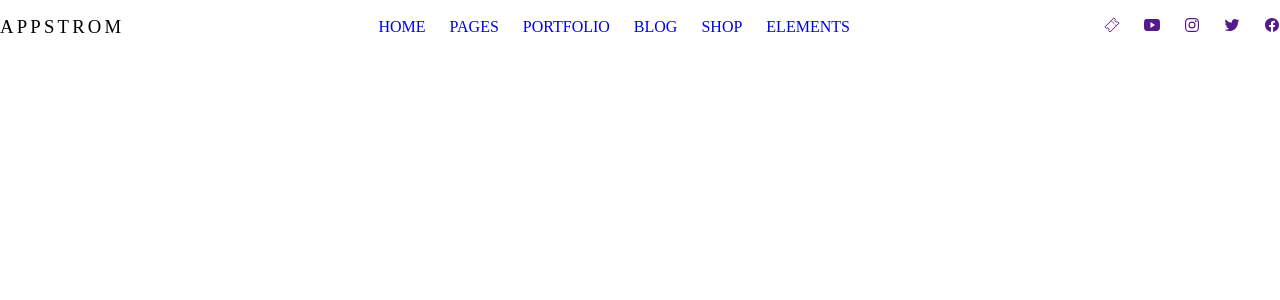
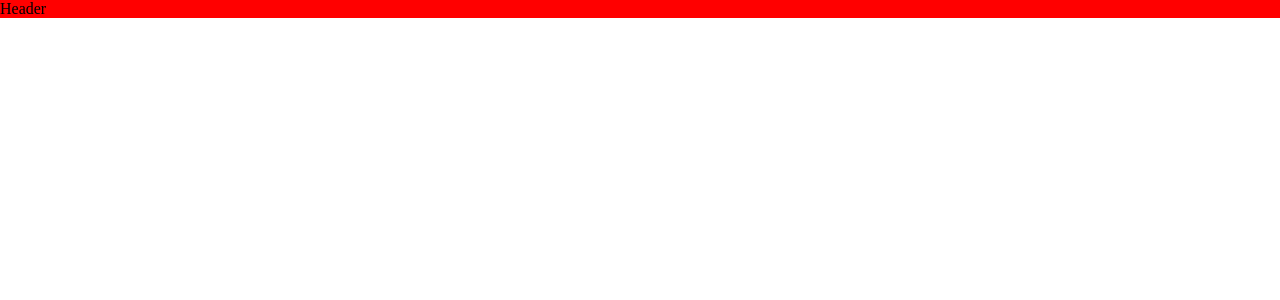
Before and after one commit to shivamanand-dev/studio-cms, a Next.js app: page / in a window 1280 px wide. Shown: the top 300 px of the page. Built offline with nearby package versions, Linux system fonts and the light colour scheme.

Commit message:
building-hero section

```diff
--- /dev/null
+++ b/src/Components/Hero/GenericHero/StyledGenericHero.js
@@ -0,0 +1,7 @@
+import styled from "styled-components";
+
+export const StyledGenericHero = styled.section`
+  header {
+    background: red;
+  }
+`;
--- /dev/null
+++ b/src/Components/Hero/GenericHero/index.js
@@ -0,0 +1,13 @@
+import React from "react";
+
+import { StyledGenericHero } from "./StyledGenericHero";
+
+const GenericHero = () => {
+  return (
+    <StyledGenericHero>
+      <header>Header</header>
+    </StyledGenericHero>
+  );
+};
+
+export default GenericHero;
--- /dev/null
+++ b/src/Components/Hero/index.js
@@ -0,0 +1 @@
+export * from "./GenericHero";
--- a/src/pages/index.js
+++ b/src/pages/index.js
@@ -1,11 +1,14 @@
 // import TransparentBtn from "src/Components/Button/TransparentBtn";
+import GenericHero from "src/Components/Hero/GenericHero";
 import GenericNavBar from "src/Components/NavBar/GenericNavBar";
 
 export default function Home() {
   return (
     <>
       {/* <TransparentBtn /> */}
-      <GenericNavBar></GenericNavBar>
+      <GenericHero>
+        <GenericNavBar></GenericNavBar>
+      </GenericHero>
     </>
   );
 }
```
Also changed, not shown: 1 other file (tests, documents, lock files or other folders).
